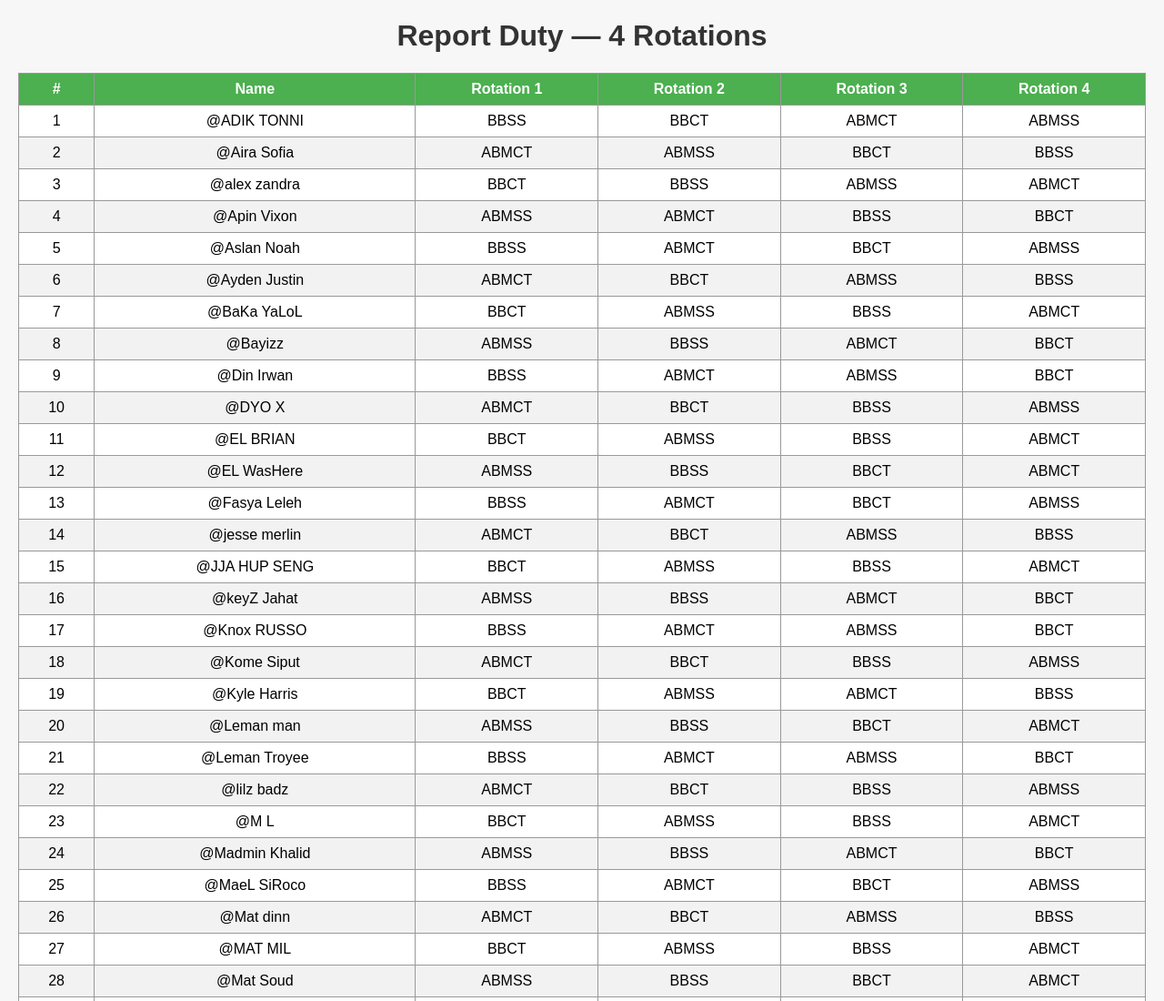
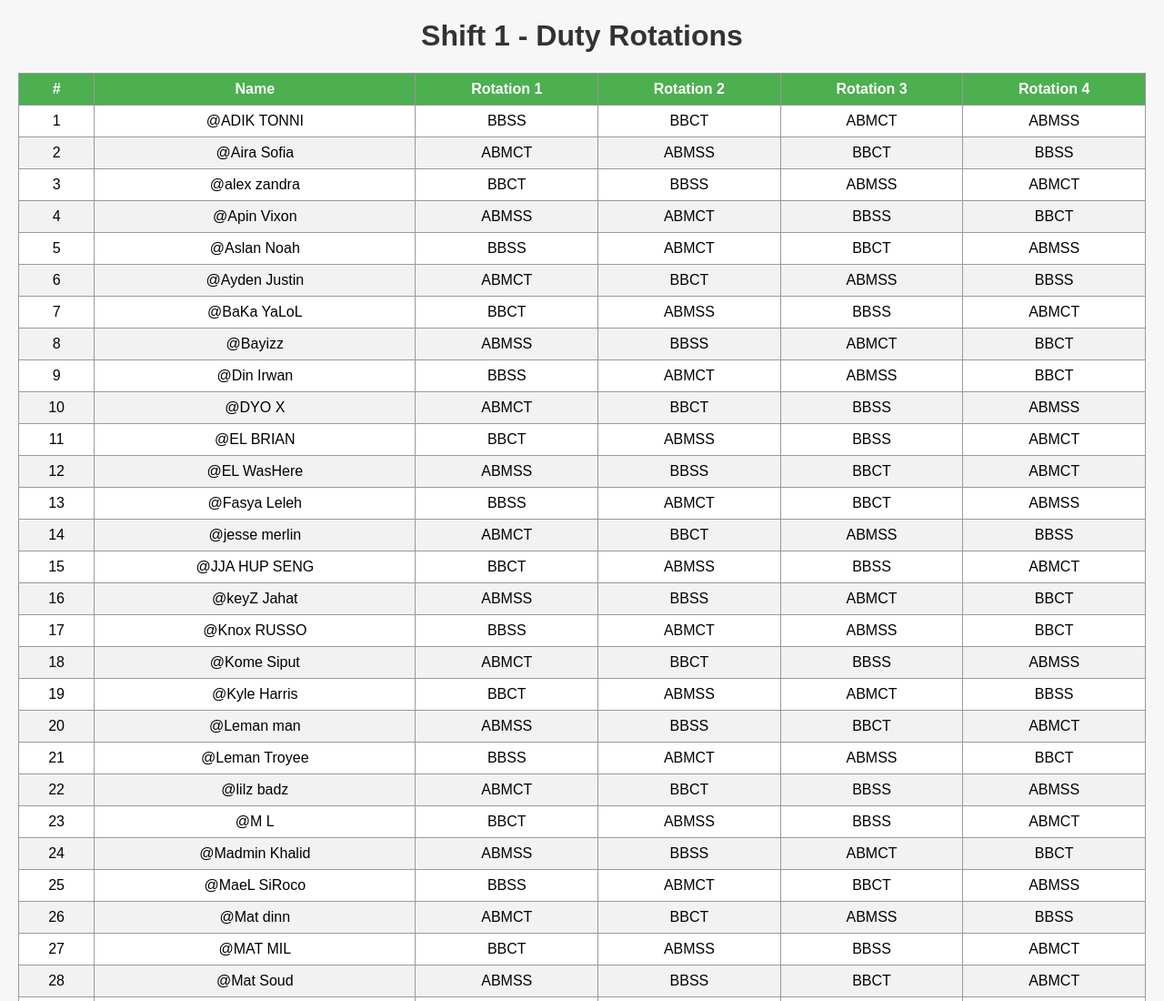
Before and after one commit to pressielicious/ABD, a plain HTML site: page index.html in a window 1280 px wide. Shown: the top 1100 px of the page at 91% size. Drawn offline with Linux system fonts and the light colour scheme.

Commit message:
Update index.html

```diff
--- a/index.html
+++ b/index.html
@@ -35,7 +35,7 @@
 </style>
 </head>
 <body>
-<h1>Report Duty — 4 Rotations</h1>
+<h1>Shift 1 - Duty Rotations</h1>
 <table>
   <thead>
     <tr>
```
